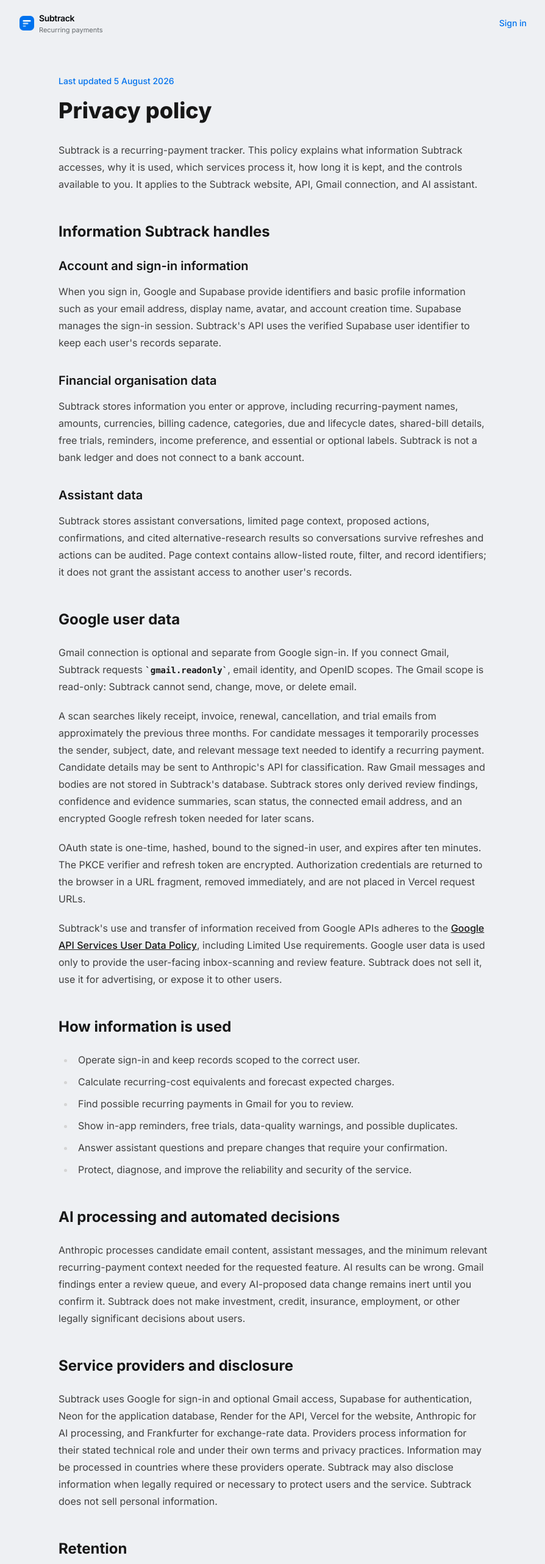
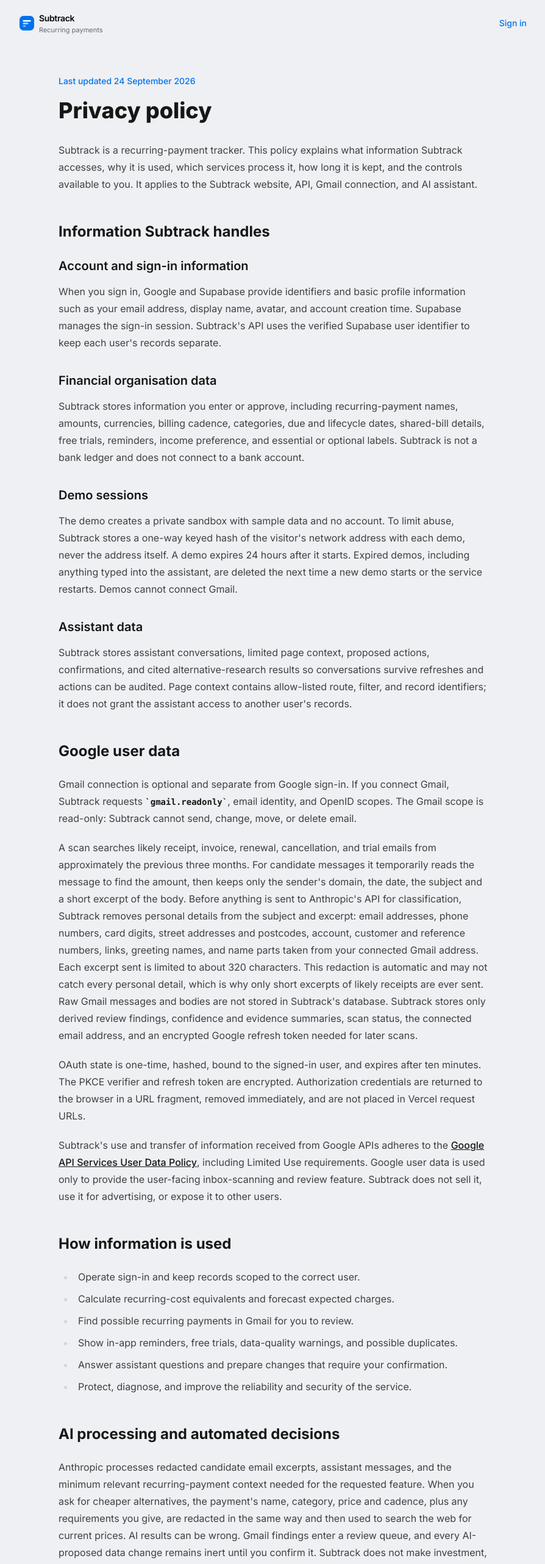
Before and after one commit to thenuwij/subtrack, a Next.js app in the folder subtrack-frontend/: page /privacy in a window 1280 px wide. Shown: the top 2565 px of the page at 61% size, without its empty margins (192-1086 px from the left). Built offline with nearby package versions, Linux system fonts and the light colour scheme.

Commit message:
Describe email redaction and demo data in the privacy policy

```diff
--- a/subtrack-frontend/app/privacy/page.tsx
+++ b/subtrack-frontend/app/privacy/page.tsx
@@ -18,7 +18,7 @@
         <Link href="/login" className="text-sm font-medium text-primary hover:underline">Sign in</Link>
       </nav>
       <article className="prose prose-neutral mx-auto max-w-3xl px-5 py-12 dark:prose-invert sm:px-8">
-        <p className="text-sm font-medium text-primary">Last updated 5 August 2026</p>
+        <p className="text-sm font-medium text-primary">Last updated 24 September 2026</p>
         <h1>Privacy policy</h1>
         <p>
           Subtrack is a recurring-payment tracker. This policy explains what information Subtrack accesses, why it is used, which services process it, how long it is kept, and the controls available to you. It applies to the Subtrack website, API, Gmail connection, and AI assistant.
@@ -33,6 +33,10 @@
         <p>
           Subtrack stores information you enter or approve, including recurring-payment names, amounts, currencies, billing cadence, categories, due and lifecycle dates, shared-bill details, free trials, reminders, income preference, and essential or optional labels. Subtrack is not a bank ledger and does not connect to a bank account.
         </p>
+        <h3>Demo sessions</h3>
+        <p>
+          The demo creates a private sandbox with sample data and no account. To limit abuse, Subtrack stores a one-way keyed hash of the visitor&apos;s network address with each demo, never the address itself. A demo expires 24 hours after it starts. Expired demos, including anything typed into the assistant, are deleted the next time a new demo starts or the service restarts. Demos cannot connect Gmail.
+        </p>
         <h3>Assistant data</h3>
         <p>
           Subtrack stores assistant conversations, limited page context, proposed actions, confirmations, and cited alternative-research results so conversations survive refreshes and actions can be audited. Page context contains allow-listed route, filter, and record identifiers; it does not grant the assistant access to another user&apos;s records.
@@ -43,7 +47,7 @@
           Gmail connection is optional and separate from Google sign-in. If you connect Gmail, Subtrack requests <code>gmail.readonly</code>, email identity, and OpenID scopes. The Gmail scope is read-only: Subtrack cannot send, change, move, or delete email.
         </p>
         <p>
-          A scan searches likely receipt, invoice, renewal, cancellation, and trial emails from approximately the previous three months. For candidate messages it temporarily processes the sender, subject, date, and relevant message text needed to identify a recurring payment. Candidate details may be sent to Anthropic&apos;s API for classification. Raw Gmail messages and bodies are not stored in Subtrack&apos;s database. Subtrack stores only derived review findings, confidence and evidence summaries, scan status, the connected email address, and an encrypted Google refresh token needed for later scans.
+          A scan searches likely receipt, invoice, renewal, cancellation, and trial emails from approximately the previous three months. For candidate messages it temporarily reads the message to find the amount, then keeps only the sender&apos;s domain, the date, the subject and a short excerpt of the body. Before anything is sent to Anthropic&apos;s API for classification, Subtrack removes personal details from the subject and excerpt: email addresses, phone numbers, card digits, street addresses and postcodes, account, customer and reference numbers, links, greeting names, and name parts taken from your connected Gmail address. Each excerpt sent is limited to about 320 characters. This redaction is automatic and may not catch every personal detail, which is why only short excerpts of likely receipts are ever sent. Raw Gmail messages and bodies are not stored in Subtrack&apos;s database. Subtrack stores only derived review findings, confidence and evidence summaries, scan status, the connected email address, and an encrypted Google refresh token needed for later scans.
         </p>
         <p>
           OAuth state is one-time, hashed, bound to the signed-in user, and expires after ten minutes. The PKCE verifier and refresh token are encrypted. Authorization credentials are returned to the browser in a URL fragment, removed immediately, and are not placed in Vercel request URLs.
@@ -64,7 +68,7 @@
 
         <h2>AI processing and automated decisions</h2>
         <p>
-          Anthropic processes candidate email content, assistant messages, and the minimum relevant recurring-payment context needed for the requested feature. AI results can be wrong. Gmail findings enter a review queue, and every AI-proposed data change remains inert until you confirm it. Subtrack does not make investment, credit, insurance, employment, or other legally significant decisions about users.
+          Anthropic processes redacted candidate email excerpts, assistant messages, and the minimum relevant recurring-payment context needed for the requested feature. When you ask for cheaper alternatives, the payment&apos;s name, category, price and cadence, plus any requirements you give, are redacted in the same way and then used to search the web for current prices. AI results can be wrong. Gmail findings enter a review queue, and every AI-proposed data change remains inert until you confirm it. Subtrack does not make investment, credit, insurance, employment, or other legally significant decisions about users.
         </p>
 
         <h2>Service providers and disclosure</h2>
@@ -78,6 +82,7 @@
           <li>Raw Gmail message content exists only during a scan and is not retained in Subtrack&apos;s database.</li>
           <li>The encrypted Gmail refresh token remains until you disconnect Gmail or delete your Subtrack app data.</li>
           <li>One-time Gmail connection state expires after ten minutes and is consumed on use.</li>
+          <li>Expired demo sandboxes and their hashed visitor identifier are deleted the next time a demo starts or the service restarts.</li>
           <li>Alternative-research cache entries stop being used after approximately 24 hours; an expired database row may remain until your app data is deleted.</li>
           <li>Operational and security logs may be retained for the periods configured by the relevant hosting provider. Subtrack avoids intentionally logging email bodies, OAuth credentials, assistant financial content, and raw external error bodies.</li>
         </ul>
```
